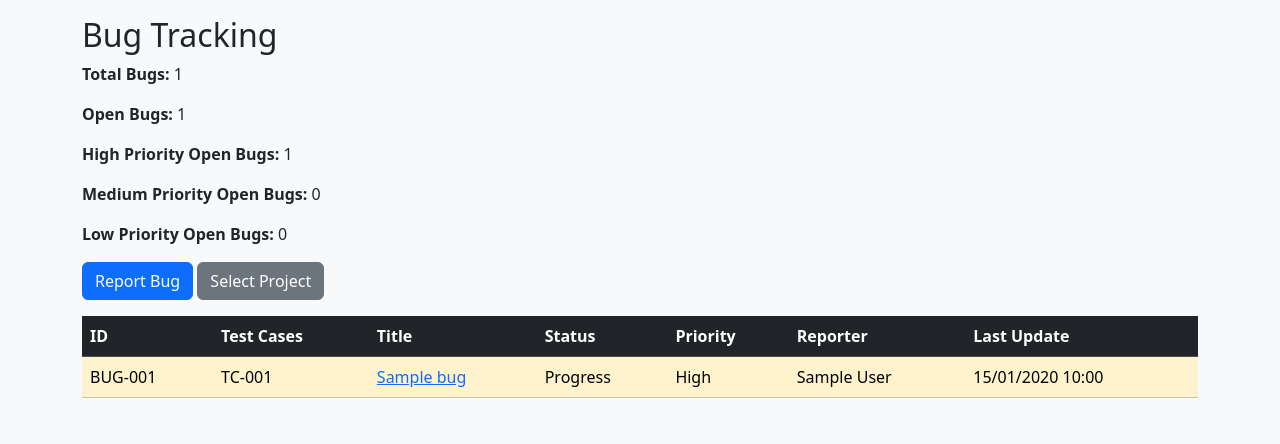
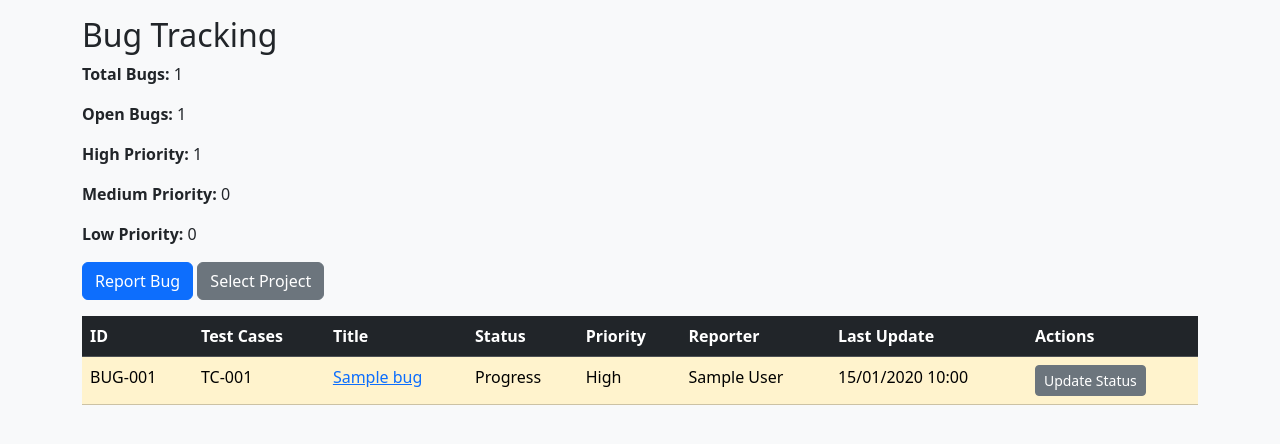
Before and after one commit to lucasb20/test-manager, a Flask app: page /bugtracking/ in a window 1280 px wide. Shown: the part 88-532 px from the top of the page. Run offline with Flask 3, Linux system fonts and the light colour scheme; the visitor is signed in with stand-in values (Sample User, id 1); tables that the repository leaves empty hold one stand-in row (values such as "Sample post"); some libraries are stand-ins or nearby versions.

Commit message:
feat: update status button added

```diff
--- a/web/routes/bugtracking.py
+++ b/web/routes/bugtracking.py
@@ -78,6 +78,19 @@ def edit(bug_id):
         return redirect(url_for('bugtracking.detail', bug_id=bug.id))
     return render_template('bugtracking/edit.html', form=form, testcases=testcases, associated_ids=associated_ids)
 
+@bp.route('/<int:bug_id>/update_status', methods=['POST'])
+@perm_to_edit_required
+def update_status(bug_id):
+    bug = db.get_or_404(Bug, bug_id)
+    next_status = {
+        'open': 'progress',
+        'progress': 'closed',
+        'closed': 'open'
+    }
+    bug.status = next_status[bug.status]
+    db.session.commit()
+    return redirect(url_for('bugtracking.index'))
+
 @bp.route('/<int:bug_id>/delete', methods=['POST'])
 @perm_to_edit_required
 def delete(bug_id):
--- a/web/routes/testrun.py
+++ b/web/routes/testrun.py
@@ -70,7 +70,7 @@ def run_case(testrun_id):
         return redirect(url_for('testrun.run_case', testrun_id=testrun.id))
     testcase = db.session.get(TestCase, testresult.test_case_id)
     testresults = db.session.execute(db.select(TestResult).filter_by(test_run_id=testrun.id)).scalars().all()
-    return render_template('testrun/run_case.html', form=form, testrun=testrun, testcase=testcase, testresults=testresults)
+    return render_template('testrun/run_case.html', form=form, testrun=testrun, testcase=testcase, testresults=testresults, testresult_id=testresult.id)
 
 @bp.route('/<int:testrun_id>/summary', methods=['GET'])
 @perm_to_view_required
--- a/web/templates/bugtracking/index.html
+++ b/web/templates/bugtracking/index.html
@@ -4,9 +4,9 @@
 <h2>Bug Tracking</h2>
 <p><strong>Total Bugs:</strong> {{ bugs | length }}</p>
 <p><strong>Open Bugs:</strong> {{ data.open_bugs }}</p>
-<p><strong>High Priority Open Bugs:</strong> {{ data.high_open_bugs }}</p>
-<p><strong>Medium Priority Open Bugs:</strong> {{ data.medium_open_bugs }}</p>
-<p><strong>Low Priority Open Bugs:</strong> {{ data.low_open_bugs }}</p>
+<p><strong>High Priority:</strong> {{ data.high_open_bugs }}</p>
+<p><strong>Medium Priority:</strong> {{ data.medium_open_bugs }}</p>
+<p><strong>Low Priority:</strong> {{ data.low_open_bugs }}</p>
 <div class="mb-3">
 	<a href="{{ url_for('bugtracking.create') }}" class="btn btn-primary">Report Bug</a>
 	<a href="{{ url_for('project.select', next=url_for('bugtracking.index')) }}" class="btn btn-secondary">Select Project</a>
@@ -21,6 +21,7 @@
 			<th>Priority</th>
 			<th>Reporter</th>
 			<th>Last Update</th>
+			<th>Actions</th>
 		</tr>
 	</thead>
 	<tbody>
@@ -33,6 +34,11 @@
 			<td>{{ bug.priority | capitalize }}</td>
 			<td>{{ bug.reporter }}</td>
 			<td>{{ bug.updated_at | format_datetime }}</td>
+			<td>
+				<form action="{{ url_for('bugtracking.update_status', bug_id=bug.id) }}" method="post">
+					<button type="submit" class="btn btn-secondary btn-sm">Update Status</button>
+				</form>
+			</td>
 		</tr>
 		{% endfor %}
 	</tbody>
```
